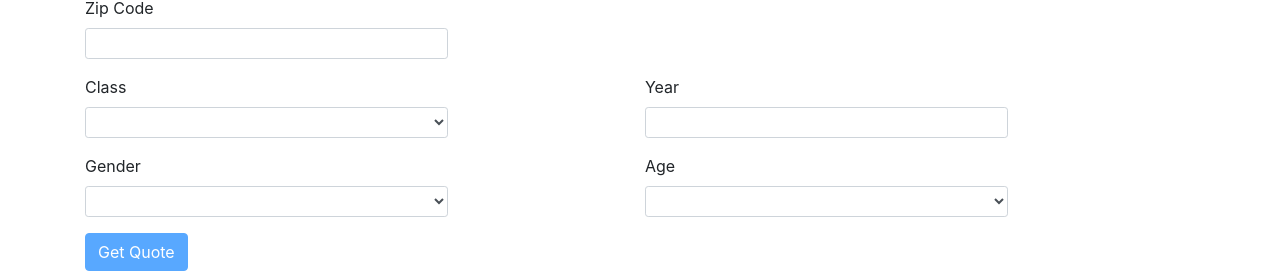
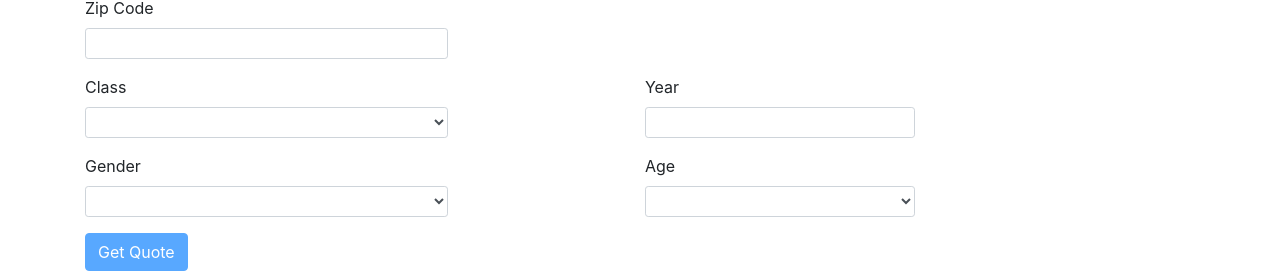
Before and after one commit to hersh412/project2, an Angular app in the folder proj2ang/: page /quote in a window 1280 px wide. Shown: the part 509-782 px from the top of the page. Built offline with nearby package versions, Linux system fonts and the light colour scheme; a web font is replaced by a local one.

Commit message:
updated quote form

```diff
--- a/proj2ang/src/app/quote/quote-form/quote-form.component.html
+++ b/proj2ang/src/app/quote/quote-form/quote-form.component.html
@@ -34,7 +34,7 @@
             </div>
       </div>
       <div class="col-sm-2"></div>
-      <div class="col-md-4">
+      <div class="col-md-3">
           <label>Year</label>
           <input type="text" formControlName="year" class="form-control form-control-sm"/>
           <div *ngIf="quoteForm.controls['year'].touched && quoteForm.controls['year'].invalid" class="alert alert-danger mt-1">
@@ -56,7 +56,7 @@
           </div>
       </div>
       <div class="col-sm-2"></div>
-      <div class="col-md-4">
+      <div class="col-md-3">
         <label>Age</label>
         <select formControlName="age" class="form-control form-control-sm">
           <option>Under 18</option>
```
